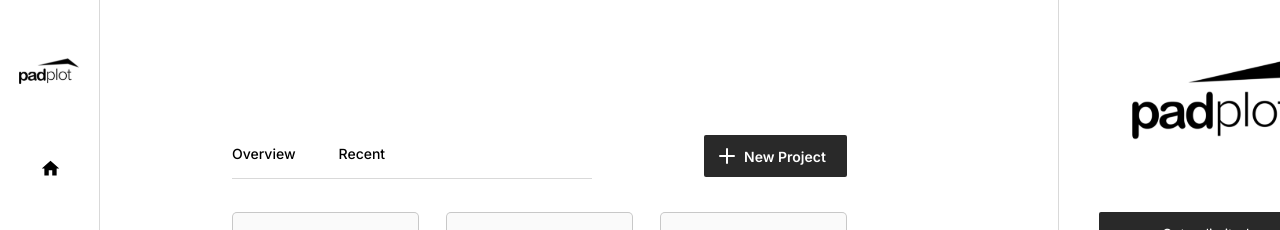
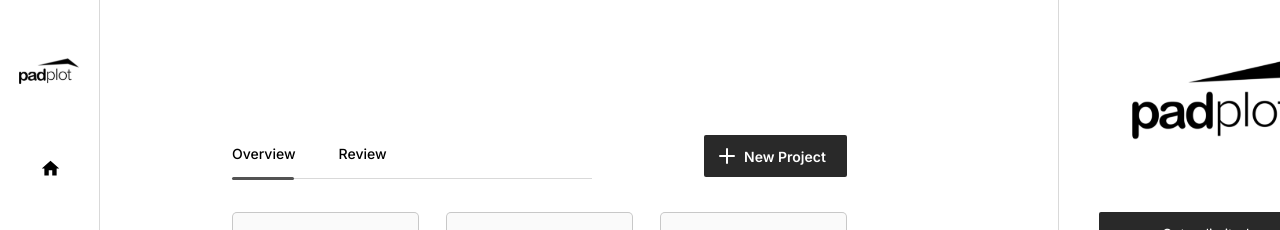
Before and after one commit to tkg808/padplot, a React (Create React App) app: page / in a window 1280 px wide. Shown: the top 230 px of the page. Built offline with nearby package versions, Linux system fonts and the light colour scheme.

Commit message:
Add underline for current tab

```diff
--- a/src/components/homePage/HomePage.css
+++ b/src/components/homePage/HomePage.css
@@ -18,15 +18,7 @@ div.home-page-tabs-container
   border-bottom: 1px solid rgba(0, 0, 0, 0.15);
   display: flex;
   gap: 43px;
-}
-
-div.page-tab
-{
-  padding: 10px 0 16px;
-  font-family: Inter;
-  font-size: 14px;
-  font-weight: 500;
-  line-height: 17px;
+  position: relative;
 }
 
 .home-page-new-project-button-plus-icon
--- a/src/components/homePage/HomePage.js
+++ b/src/components/homePage/HomePage.js
@@ -1,4 +1,5 @@
 import './HomePage.css';
+import { useState } from 'react';
 import { Link } from 'react-router-dom';
 import { TbPlus } from 'react-icons/tb';
 import HomeCard from './homeCard/HomeCard';
@@ -8,10 +9,17 @@ import build_image from '../../res/build_image.svg';
 import { IoCaretDownSharp } from 'react-icons/io5';
 import CircleProgressBar from './circleProgressBar/CircleProgressBar';
 import ProjectItem from './projectItem/ProjectItem';
+import Tab from './tab/Tab';
+import TabUnderline from './tabUnderline/TabUnderline';
 
 export default function HomePage()
 {
-  const tabs = ["Overview", "Recent"];
+  const tabs = ["Overview", "Review"];
+
+  const [tabPosition, setTabPosition] = useState({
+    left: 0,
+    width: 0
+  });
 
   const cards =
     [
@@ -24,7 +32,7 @@ export default function HomePage()
     [
       { title: "Project one", progress: 60 },
       { title: "Project two", progress: 25 },
-    ]
+    ];
 
   return (
     <div className="home-page-contaner">
@@ -34,12 +42,13 @@ export default function HomePage()
             tabs.map((tab, index) =>
             {
               return (
-                <div className="home-page-tab page-tab" key={index} title={tab}>
-                  {tab}
-                </div>
-              );
+                <Tab
+                  key={index}
+                  tab={tab}
+                  setTabPosition={setTabPosition} />);
             })
           }
+          <TabUnderline tabPosition={tabPosition} />
         </div>
         <div className="home-page-new-project-button-container">
           <button className="home-page-new-project-button">
--- /dev/null
+++ b/src/components/homePage/tab/Tab.css
@@ -0,0 +1,8 @@
+div.page-tab
+{
+  padding: 10px 0 16px;
+  font-family: Inter;
+  font-size: 14px;
+  font-weight: 500;
+  line-height: 17px;
+}
--- /dev/null
+++ b/src/components/homePage/tab/Tab.js
@@ -0,0 +1,15 @@
+import './Tab.css';
+
+export default function Tab({ tab, setTabPosition })
+{
+  return (
+    <div
+      className="home-page-tab page-tab"
+      onClick={(event) => setTabPosition({
+        left: event.target.offsetLeft,
+        width: event.target.offsetWidth
+      })}>
+      {tab}
+    </div>
+  );
+}
--- /dev/null
+++ b/src/components/homePage/tabUnderline/TabUnderline.css
@@ -0,0 +1,9 @@
+div.tab-underline
+{
+  width: 62px;
+  height: 3px;
+  position: absolute;
+  bottom: -1.5px;
+  background-color: #535353;
+  border-radius: 3px;
+}
--- /dev/null
+++ b/src/components/homePage/tabUnderline/TabUnderline.js
@@ -0,0 +1,12 @@
+import "./TabUnderline.css";
+
+export default function TabUnderline({ tabPosition })
+{
+  const underlinePosition = Math.max(0, tabPosition.left + ((tabPosition.width - 62) / 2));
+
+  return (
+    <div
+      className="tab-underline"
+      style={{ left: underlinePosition }} />
+  );
+}
```
